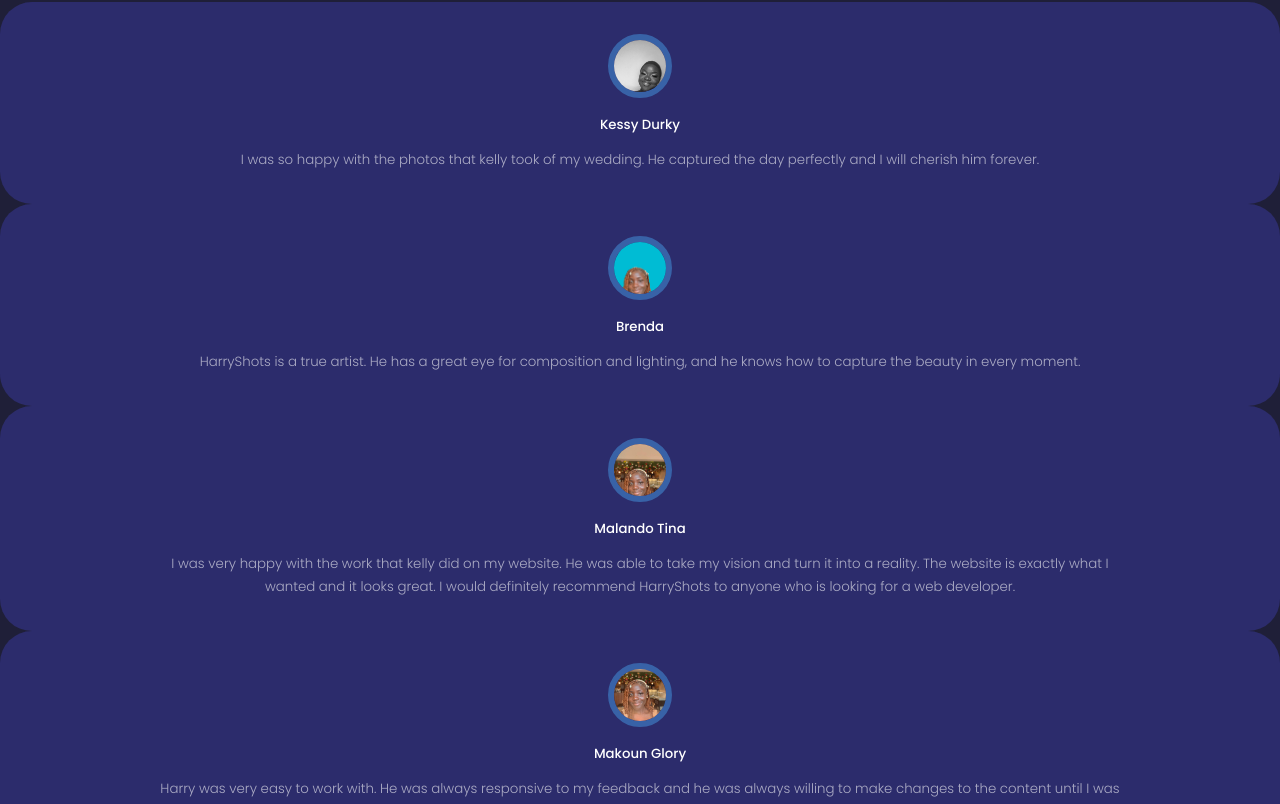
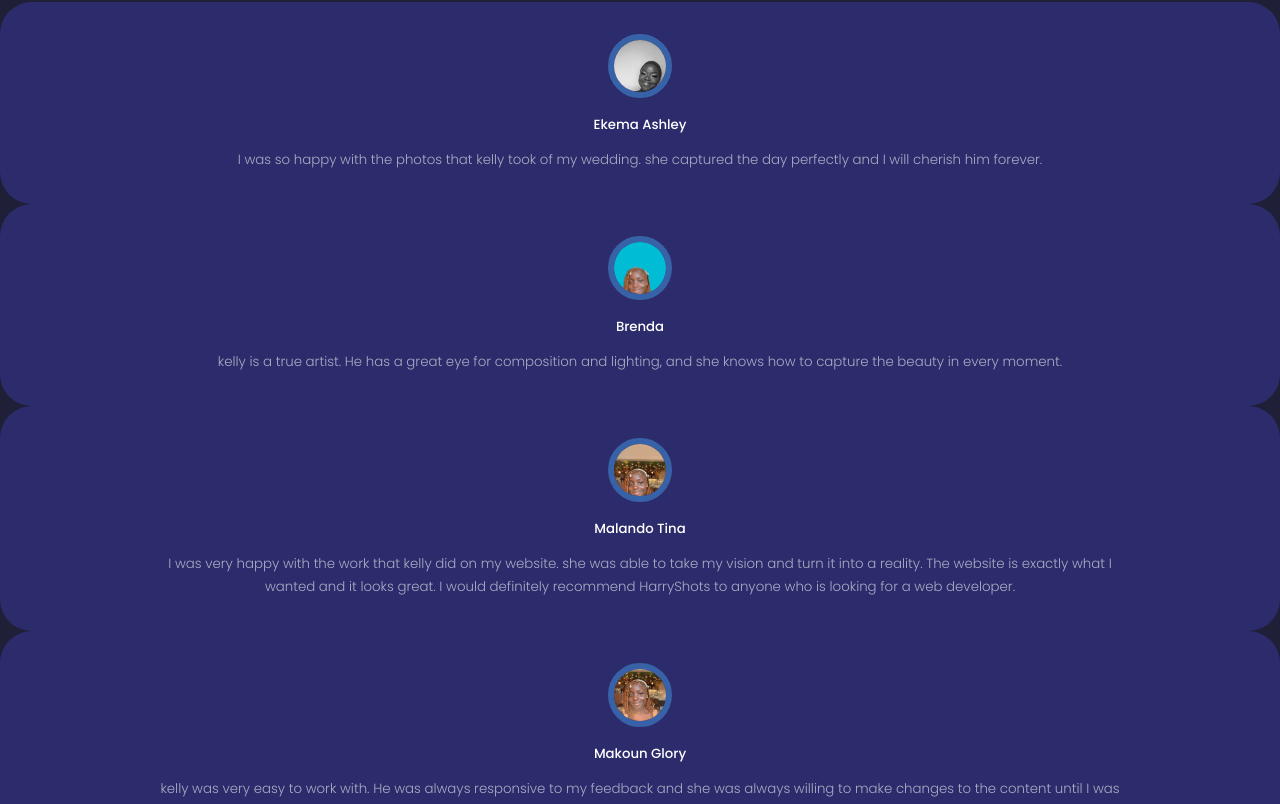
Before and after one commit to kelagb45/https---github.com-kelagb45-application, a React (Create React App) app in the folder portfolio/: page / in a window 1280 px wide. Shown: the part 4448-5252 px from the top of the page. Built offline with nearby package versions, Linux system fonts and the light colour scheme.

Commit message:
edited testimonials

```diff
--- a/portfolio/src/components/testimonial/Testimonial.jsx
+++ b/portfolio/src/components/testimonial/Testimonial.jsx
@@ -11,27 +11,27 @@ import AVTR4 from "../../assets/keli.jpg";
 const data = [
   {
     avatar: AVTR1,
-    name: "Kessy Durky",
+    name: "Ekema Ashley",
     review:
-      "I was so happy with the photos that kelly took of my wedding. He captured the day perfectly and I will cherish him forever.",
+      "I was so happy with the photos that kelly took of my wedding. she captured the day perfectly and I will cherish him forever.",
   },
   {
     avatar: AVTR2,
     name: "Brenda",
     review:
-      "HarryShots is a true artist. He has a great eye for composition and lighting, and he knows how to capture the beauty in every moment.",
+      "kelly is a true artist. He has a great eye for composition and lighting, and she knows how to capture the beauty in every moment.",
   },
   {
     avatar: AVTR3,
     name: "Malando Tina",
     review:
-      "I was very happy with the work that kelly did on my website. He was able to take my vision and turn it into a reality. The website is exactly what I wanted and it looks great. I would definitely recommend HarryShots to anyone who is looking for a web developer.",
+      "I was very happy with the work that kelly did on my website. she was able to take my vision and turn it into a reality. The website is exactly what I wanted and it looks great. I would definitely recommend HarryShots to anyone who is looking for a web developer.",
   },
   {
     avatar: AVTR4,
     name: "Makoun Glory",
     review:
-      "Harry was very easy to work with. He was always responsive to my feedback and he was always willing to make changes to the content until I was happy with the results.",
+      "kelly was very easy to work with. He was always responsive to my feedback and she was always willing to make changes to the content until I was happy with the results.",
   },
 ];
 
```
